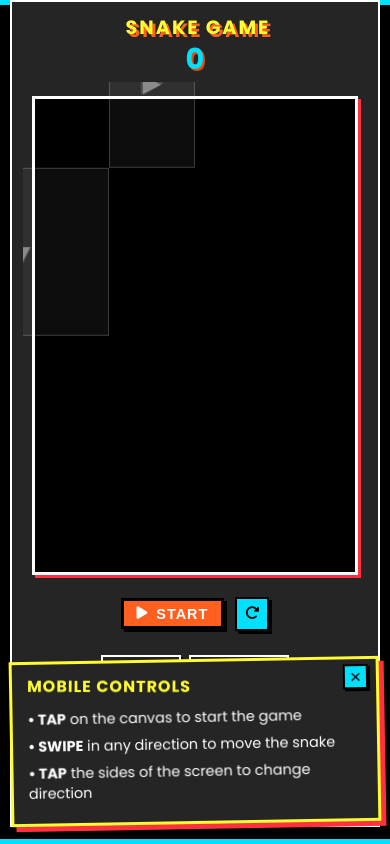
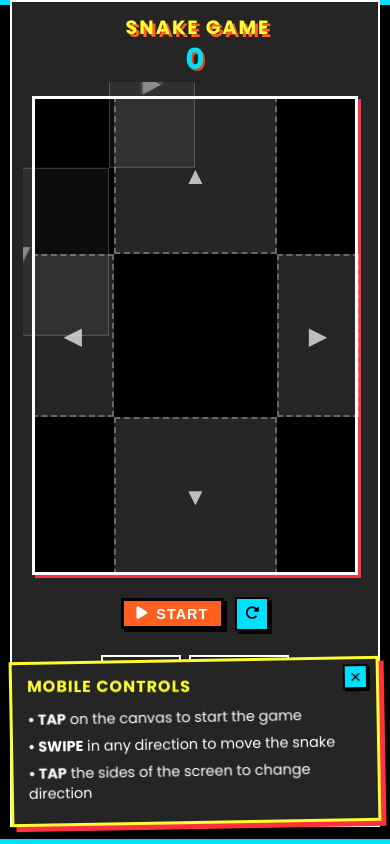
Before and after one commit to sunnyhaladker13/snake, a plain HTML site: page docs/index.html in a window 390 px wide. Shown: the top 844 px of the page. Drawn offline with Linux system fonts and the light colour scheme.

Commit message:
Mobile interaction 11

```diff
--- /dev/null
+++ b/docs/canvas-tap-fix.js
@@ -0,0 +1,178 @@
+/**
+ * Direct Canvas Tap Fix
+ * This script creates tap zones that are absolutely positioned over the canvas
+ * and completely bypasses the tap-controls system to ensure reliability
+ */
+
+(function() {
+    console.log("CANVAS TAP FIX: Initializing");
+
+    function createDirectTapControls() {
+        // Get the canvas
+        const canvas = document.getElementById('gameCanvas');
+        if (!canvas) {
+            console.error("CANVAS TAP FIX: Canvas not found!");
+            return false;
+        }
+
+        // Get or create the container for our new tap zones
+        let directTapContainer = document.getElementById('directTapContainer');
+        if (!directTapContainer) {
+            directTapContainer = document.createElement('div');
+            directTapContainer.id = 'directTapContainer';
+            canvas.parentNode.appendChild(directTapContainer);
+        }
+
+        // Position the container directly over the canvas
+        setupContainerPosition();
+
+        // Create the tap zones with direct positioning
+        createTapZones();
+
+        // Add window resize handler to keep them positioned correctly
+        window.addEventListener('resize', function() {
+            setupContainerPosition();
+        });
+
+        window.addEventListener('orientationchange', function() {
+            setTimeout(setupContainerPosition, 500);
+        });
+
+        function setupContainerPosition() {
+            // Get fresh canvas position
+            const canvasRect = canvas.getBoundingClientRect();
+
+            // Directly position container over canvas
+            directTapContainer.style.cssText = `
+                position: absolute;
+                top: ${canvas.offsetTop}px;
+                left: ${canvas.offsetLeft}px;
+                width: ${canvas.offsetWidth}px;
+                height: ${canvas.offsetHeight}px;
+                z-index: 2000; /* Very high to ensure it's on top */
+                pointer-events: none; /* Let events pass through by default */
+                touch-action: none;
+            `;
+
+            console.log("CANVAS TAP FIX: Positioned container at:", {
+                top: canvas.offsetTop + 'px',
+                left: canvas.offsetLeft + 'px',
+                width: canvas.offsetWidth + 'px',
+                height: canvas.offsetHeight + 'px'
+            });
+        }
+
+        function createTapZones() {
+            // Remove any existing zones
+            directTapContainer.innerHTML = '';
+
+            // Tap zone definitions
+            const zones = [
+                { id: 'directUp', dir: 'up', text: '▲', styles: 'top:0; left:25%; width:50%; height:33%' },
+                { id: 'directDown', dir: 'down', text: '▼', styles: 'bottom:0; left:25%; width:50%; height:33%' },
+                { id: 'directLeft', dir: 'left', text: '◀', styles: 'top:33%; left:0; width:25%; height:34%' },
+                { id: 'directRight', dir: 'right', text: '▶', styles: 'top:33%; right:0; width:25%; height:34%' }
+            ];
+
+            // Create each zone
+            zones.forEach(zone => {
+                const el = document.createElement('div');
+                el.id = zone.id;
+                el.setAttribute('data-direction', zone.dir);
+
+                el.style.cssText = `
+                    position: absolute;
+                    ${zone.styles};
+                    display: flex;
+                    align-items: center;
+                    justify-content: center;
+                    pointer-events: auto;
+                    background-color: rgba(255, 255, 255, 0.15);
+                    color: rgba(255, 255, 255, 0.7);
+                    font-size: 24px;
+                    touch-action: none;
+                    -webkit-tap-highlight-color: transparent;
+                    user-select: none;
+                    border: 2px dashed rgba(255, 255, 255, 0.3);
+                `;
+
+                el.textContent = zone.text;
+                directTapContainer.appendChild(el);
+
+                // Add click and touch handlers
+                el.addEventListener('click', createDirectionHandler(zone.dir));
+                el.addEventListener('touchstart', handleTouchStart, {passive: false});
+                el.addEventListener('touchend', createTouchEndHandler(zone.dir), {passive: false});
+
+                console.log(`CANVAS TAP FIX: Created ${zone.id} zone`);
+            });
+
+            function createDirectionHandler(dir) {
+                return function(e) {
+                    e.preventDefault();
+                    e.stopPropagation();
+                    console.log(`CANVAS TAP FIX: Handling ${dir} direction`);
+                    if (window.handleDirection) {
+                        window.handleDirection(dir);
+                    }
+                };
+            }
+
+            function handleTouchStart(e) {
+                e.preventDefault();
+                this.style.backgroundColor = 'rgba(255, 255, 255, 0.35)';
+            }
+
+            function createTouchEndHandler(dir) {
+                return function(e) {
+                    e.preventDefault();
+                    e.stopPropagation();
+                    this.style.backgroundColor = 'rgba(255, 255, 255, 0.15)';
+                    console.log(`CANVAS TAP FIX: Handling ${dir} touch`);
+                    if (window.handleDirection) {
+                        window.handleDirection(dir);
+                    }
+                };
+            }
+        }
+
+        console.log("CANVAS TAP FIX: Setup complete");
+        return true;
+    }
+
+    // Run the setup
+    if (document.readyState === 'loading') {
+        document.addEventListener('DOMContentLoaded', function() {
+            setTimeout(createDirectTapControls, 500);
+        });
+    } else {
+        setTimeout(createDirectTapControls, 100);
+    }
+
+    // Also run after window load
+    window.addEventListener('load', function() {
+        setTimeout(createDirectTapControls, 500);
+    });
+
+    // Make function available globally
+    window.createDirectTapControls = createDirectTapControls;
+
+    // Add debug helper
+    window.highlightDirectTaps = function(highlight) {
+        const container = document.getElementById('directTapContainer');
+        if (container) {
+            const zones = container.querySelectorAll('div');
+            zones.forEach(zone => {
+                if (highlight) {
+                    zone.style.backgroundColor = 'rgba(255, 0, 0, 0.3)';
+                    zone.style.border = '2px solid white';
+                } else {
+                    zone.style.backgroundColor = 'rgba(255, 255, 255, 0.15)';
+                    zone.style.border = '2px dashed rgba(255, 255, 255, 0.3)';
+                }
+            });
+            return `Direct tap zones are now ${highlight ? 'highlighted' : 'normal'}`;
+        }
+        return "Direct tap container not found";
+    };
+})();
--- a/docs/emergency-fix.js
+++ b/docs/emergency-fix.js
@@ -4,90 +4,78 @@
  */
 
 (function() {
-    console.log("EMERGENCY TAP FIX: Initializing (improved version)");
+    console.log("EMERGENCY TAP FIX: Initializing (improved direct-overlay version)");
 
     function fixTapZones() {
-        console.log("EMERGENCY TAP FIX: Running fix");
+        console.log("EMERGENCY TAP FIX: Running direct-overlay fix");
 
-        // Get critical elements
+        // Get the critical elements
+        const canvas = document.getElementById('gameCanvas');
         const gameArea = document.querySelector('.game-area');
-        const canvas = document.getElementById('gameCanvas');
 
-        if (!gameArea || !canvas) {
-            console.error("EMERGENCY TAP FIX: Could not find game area or canvas");
+        if (!canvas || !gameArea) {
+            console.error("EMERGENCY TAP FIX: Critical elements not found");
             return false;
         }
 
-        // Get canvas position and dimensions
+        // Get dimensions
         const canvasRect = canvas.getBoundingClientRect();
-        const gameAreaRect = gameArea.getBoundingClientRect();
 
-        console.log("EMERGENCY TAP FIX: Canvas position:", {
-            top: canvasRect.top,
-            left: canvasRect.left,
-            width: canvasRect.width,
-            height: canvasRect.height,
-            bottom: canvasRect.bottom,
-            right: canvasRect.right
-        });
-
-        // Get or create tap controls container
-        let tapControls = document.querySelector('.tap-controls');
-        if (!tapControls) {
-            console.log("EMERGENCY TAP FIX: Creating new tap-controls container");
-            tapControls = document.createElement('div');
-            tapControls.className = 'tap-controls';
-            gameArea.appendChild(tapControls);
+        // CRITICAL CHANGE: Create a completely new tap controls container
+        // Remove any existing tap controls first
+        const oldControls = document.querySelector('.tap-controls');
+        if (oldControls) {
+            oldControls.parentNode.removeChild(oldControls);
+            console.log("EMERGENCY TAP FIX: Removed old tap controls");
         }
 
-        // Position the tap controls exactly over the canvas
-        // Calculate position relative to game area
-        const topOffset = canvasRect.top - gameAreaRect.top;
-        const leftOffset = canvasRect.left - gameAreaRect.left;
+        // Create fresh tap controls directly on the canvas
+        const tapControls = document.createElement('div');
+        tapControls.className = 'tap-controls';
+        tapControls.id = 'tapControls';
 
-        // Apply critical positioning to container - absolute position using exact pixel values
+        // Style it to exactly match the canvas
         tapControls.style.cssText = `
             position: absolute !important;
-            top: ${topOffset}px !important;
-            left: ${leftOffset}px !important;
-            width: ${canvasRect.width}px !important;
-            height: ${canvasRect.height}px !important;
-            z-index: 100 !important;
+            top: 0 !important;
+            left: 0 !important;
+            width: 100% !important;
+            height: 100% !important;
+            z-index: 1000 !important;
             pointer-events: none !important;
             display: block !important;
+            touch-action: none !important;
         `;
 
-        console.log("EMERGENCY TAP FIX: Positioned tap controls at:", {
-            top: topOffset + "px",
-            left: leftOffset + "px",
-            width: canvasRect.width + "px",
-            height: canvasRect.height + "px"
-        });
+        // Insert it directly inside the canvas's parent
+        canvas.parentNode.appendChild(tapControls);
 
-        // Tap zone definitions
+        // Position it to overlay the canvas perfectly
+        positionTapControlsOverCanvas(tapControls, canvas);
+
+        console.log("EMERGENCY TAP FIX: New tap controls created and positioned");
+
+        // Define tap zones
         const zones = [
-            { id: 'tapUp', dir: 'up', css: 'top:0; left:25%; width:50%; height:33%;', text: '▲' },
-            { id: 'tapDown', dir: 'down', css: 'bottom:0; left:25%; width:50%; height:33%;', text: '▼' },
-            { id: 'tapLeft', dir: 'left', css: 'top:33%; left:0; width:25%; height:34%;', text: '◀' },
-            { id: 'tapRight', dir: 'right', css: 'top:33%; right:0; width:25%; height:34%;', text: '▶' }
+            { id: 'tapUp', dir: 'up', text: '▲', pos: {top: '0%', left: '25%', width: '50%', height: '33%'} },
+            { id: 'tapDown', dir: 'down', text: '▼', pos: {top: '67%', left: '25%', width: '50%', height: '33%'} },
+            { id: 'tapLeft', dir: 'left', text: '◀', pos: {top: '33%', left: '0%', width: '25%', height: '34%'} },
+            { id: 'tapRight', dir: 'right', text: '▶', pos: {top: '33%', left: '75%', width: '25%', height: '34%'} }
         ];
 
-        // Process each zone
+        // Create each tap zone
         zones.forEach(zone => {
-            // Get or create the element
-            let el = document.getElementById(zone.id);
-            if (!el) {
-                console.log(`EMERGENCY TAP FIX: Creating ${zone.id}`);
-                el = document.createElement('div');
-                el.id = zone.id;
-                el.className = `tap-zone tap-${zone.dir}`;
-                tapControls.appendChild(el);
-            }
+            const el = document.createElement('div');
+            el.id = zone.id;
+            el.className = `tap-zone tap-${zone.dir}`;
 
-            // Apply core styles
+            // Position and style the tap zone
             el.style.cssText = `
                 position: absolute !important;
-                ${zone.css}
+                top: ${zone.pos.top} !important;
+                left: ${zone.pos.left} !important;
+                width: ${zone.pos.width} !important;
+                height: ${zone.pos.height} !important;
                 pointer-events: auto !important;
                 display: flex !important;
                 align-items: center !important;
@@ -96,118 +84,120 @@
                 color: rgba(255, 255, 255, 0.7) !important;
                 background-color: rgba(255, 255, 255, 0.1) !important;
                 border: 1px solid rgba(255, 255, 255, 0.3) !important;
-                z-index: 110 !important;
+                z-index: 1010 !important;
+                user-select: none !important;
+                touch-action: none !important;
+                -webkit-tap-highlight-color: transparent !important;
             `;
+
             el.textContent = zone.text;
+            tapControls.appendChild(el);
 
-            // Set up event handlers - make them direct and simple
-            el.onclick = function(e) {
-                if (e) e.stopPropagation();
+            // Add multiple event handlers for maximum compatibility
+            el.setAttribute('onclick', `window.handleDirection('${zone.dir}'); event.preventDefault(); return false;`);
+
+            el.addEventListener('click', function(e) {
+                e.preventDefault();
+                e.stopPropagation();
                 console.log(`EMERGENCY TAP FIX: Clicked ${zone.dir}`);
                 if (window.handleDirection) window.handleDirection(zone.dir);
-            };
+            }, false);
 
-            // Use both touchstart/end and direct onclick for maximum compatibility
-            el.ontouchstart = function(e) {
-                if (e && e.preventDefault) e.preventDefault();
+            el.addEventListener('touchstart', function(e) {
+                e.preventDefault();
+                e.stopPropagation();
                 this.style.backgroundColor = 'rgba(255, 255, 255, 0.3)';
-            };
+            }, {passive: false});
 
-            el.ontouchend = function(e) {
-                if (e && e.preventDefault) e.preventDefault();
+            el.addEventListener('touchend', function(e) {
+                e.preventDefault();
+                e.stopPropagation();
                 this.style.backgroundColor = 'rgba(255, 255, 255, 0.1)';
                 console.log(`EMERGENCY TAP FIX: Touch on ${zone.dir}`);
                 if (window.handleDirection) window.handleDirection(zone.dir);
-            };
+            }, {passive: false});
+
+            console.log(`EMERGENCY TAP FIX: Created ${zone.id}`);
         });
 
-        // Make sure tap zones are visible by adding debug function
-        window.showTapZones = function(show) {
-            const visibility = show ? '0.3' : '0.1';
-            zones.forEach(zone => {
-                const el = document.getElementById(zone.id);
-                if (el) {
-                    el.style.backgroundColor = `rgba(255, 255, 255, ${visibility})`;
-                    el.style.border = show ? '2px solid white' : '1px solid rgba(255, 255, 255, 0.3)';
-                }
-            });
-            return "Tap zones " + (show ? "highlighted" : "normal");
-        };
+        console.log("EMERGENCY TAP FIX: All zones created and positioned");
 
-        console.log("EMERGENCY TAP FIX: Fix applied successfully (call window.showTapZones(true) to highlight)");
         return true;
     }
 
-    // Run immediately
+    // Helper function to position tap controls precisely over canvas
+    function positionTapControlsOverCanvas(tapControls, canvas) {
+        const canvasRect = canvas.getBoundingClientRect();
+
+        // Position using the canvas position and size
+        const overlayStyle = {
+            position: 'absolute',
+            top: canvas.offsetTop + 'px',
+            left: canvas.offsetLeft + 'px',
+            width: canvas.offsetWidth + 'px',
+            height: canvas.offsetHeight + 'px',
+            zIndex: 1000
+        };
+
+        // Apply styles
+        Object.assign(tapControls.style, overlayStyle);
+
+        console.log("EMERGENCY TAP FIX: Positioned tap controls at:", {
+            top: overlayStyle.top,
+            left: overlayStyle.left,
+            width: overlayStyle.width,
+            height: overlayStyle.height
+        });
+    }
+
+    // Execute fix
     fixTapZones();
 
-    // And also after everything is loaded
+    // Re-run when everything is fully loaded
     window.addEventListener('load', function() {
         setTimeout(fixTapZones, 500);
     });
 
-    // Add a resize listener to ensure tap zones stay aligned with canvas
+    // Re-run on resize and orientation change
     window.addEventListener('resize', function() {
-        setTimeout(fixTapZones, 100);
+        setTimeout(fixTapZones, 200);
     });
 
-    // Also reposition after orientation changes
     window.addEventListener('orientationchange', function() {
-        // Wait longer for orientation change as it takes time to complete
-        setTimeout(fixTapZones, 300);
+        setTimeout(fixTapZones, 500);
     });
 
-    // Make available globally
+    // Make functions available globally
     window.emergencyTapFix = fixTapZones;
 
-    // Add a verification function that users can call from the console
-    window.verifyTapZones = function() {
-        const canvas = document.getElementById('gameCanvas');
-        const tapControls = document.querySelector('.tap-controls');
+    // Add utility to toggle visibility for debugging
+    window.toggleTapZonesVisibility = function(visible) {
+        const opacity = visible ? '0.3' : '0.1';
+        const borderWidth = visible ? '3px' : '1px';
 
-        if (!canvas || !tapControls) {
-            console.error("Canvas or tap controls not found");
-            return false;
-        }
+        document.querySelectorAll('.tap-zone').forEach(zone => {
+            zone.style.backgroundColor = `rgba(255, 255, 255, ${opacity})`;
+            zone.style.border = `${borderWidth} solid rgba(255, 255, 255, ${visible ? '0.8' : '0.3'})`;
+        });
 
-        const canvasRect = canvas.getBoundingClientRect();
-        const tapRect = tapControls.getBoundingClientRect();
+        return `Tap zones ${visible ? 'highlighted' : 'normal'}`;
+    };
 
-        const result = {
-            canvasPosition: {
-                top: canvasRect.top,
-                left: canvasRect.left,
-                width: canvasRect.width,
-                height: canvasRect.height
-            },
-            tapControlsPosition: {
-                top: tapRect.top,
-                left: tapRect.left,
-                width: tapRect.width,
-                height: tapRect.height
-            },
-            alignment: {
-                topDiff: Math.abs(canvasRect.top - tapRect.top),
-                leftDiff: Math.abs(canvasRect.left - tapRect.left),
-                widthDiff: Math.abs(canvasRect.width - tapRect.width),
-                heightDiff: Math.abs(canvasRect.height - tapRect.height)
+    // Add a backup handleDirection function if it doesn't exist
+    if (typeof window.handleDirection !== 'function') {
+        window.handleDirection = function(dir) {
+            console.log(`EMERGENCY direction handler: ${dir}`);
+            if (window.directionQueue) {
+                let dx = 0, dy = 0;
+                switch(dir) {
+                    case 'up': dy = -20; break;
+                    case 'down': dy = 20; break;
+                    case 'left': dx = -20; break;
+                    case 'right': dx = 20; break;
+                }
+                window.directionQueue.push({dx, dy});
+                console.log("Direction queued:", dir);
             }
         };
-
-        const isAligned = result.alignment.topDiff < 5 &&
-                          result.alignment.leftDiff < 5 &&
-                          result.alignment.widthDiff < 5 &&
-                          result.alignment.heightDiff < 5;
-
-        console.log("Tap zones aligned with canvas:", isAligned ? "YES ✅" : "NO ❌");
-        console.table(result.alignment);
-
-        if (!isAligned) {
-            console.log("Fixing alignment...");
-            fixTapZones();
-            return "Attempted to fix alignment issues";
-        }
-
-        return "Tap zones are properly aligned";
-    };
+    }
 })();
```
Also changed, not shown: docs/index.html (+1 -0 lines).
